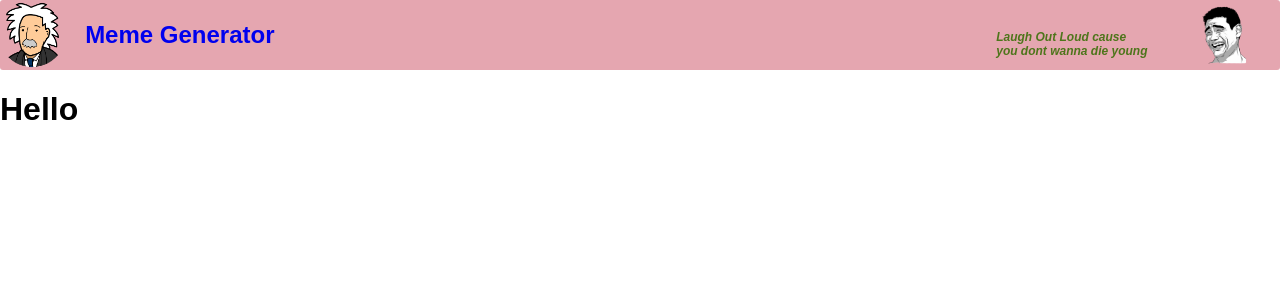
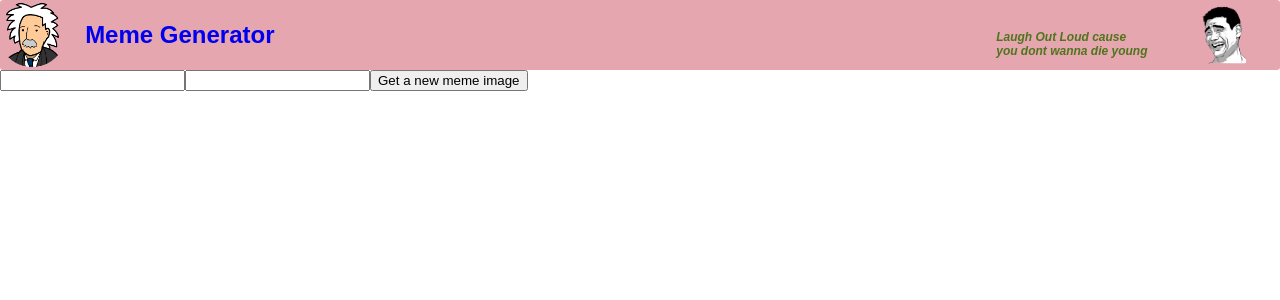
Before and after one commit to callistox9/MagicMeme, a React (Vite) app in the folder meme_app/: page / in a window 1280 px wide. Shown: the top 300 px of the page. Built offline with nearby package versions, Linux system fonts and the light colour scheme.

Commit message:
form added

```diff
--- a/meme_app/src/components/Meme.jsx
+++ b/meme_app/src/components/Meme.jsx
@@ -4,7 +4,17 @@
 
     return(
 
-        <h1>Hello</h1>
+      <main>
+<form>
+<input className = "form-input"type="text"   ></input>
+<input className ="form-input"type ="text"  ></input>
+<button classNAme="form-button">Get a new meme image</button>
+
+
+</form>
+
+
+      </main>
 
 
 
```
